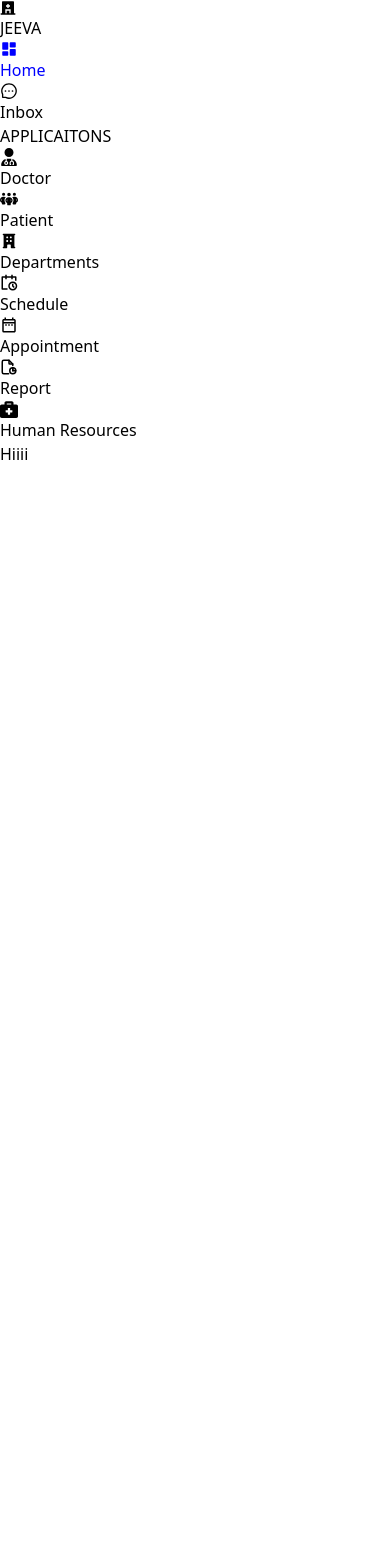
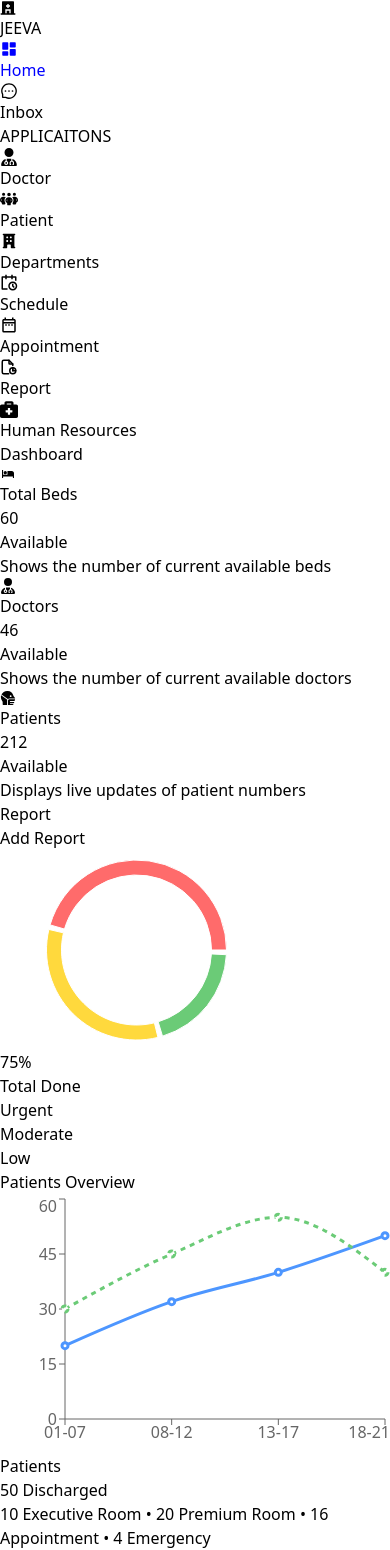
Before and after one commit to anikesh-17/JEEVA, a React (Vite) app in the folder frontend/jeeva-frontend/: page / in a window 390 px wide. Before the commit the page ends 844 px from the top, so only its background shows below. Built offline with nearby package versions, Linux system fonts and the light colour scheme; the HTML template or start-up script is replaced by a standard one.

Commit message:
Added navbar

```diff
--- a/frontend/jeeva-frontend/package.json
+++ b/frontend/jeeva-frontend/package.json
@@ -13,7 +13,8 @@
     "react": "^19.2.0",
     "react-dom": "^19.2.0",
     "react-icons": "^5.5.0",
-    "react-router-dom": "^7.9.6"
+    "react-router-dom": "^7.9.6",
+    "recharts": "^3.4.1"
   },
   "devDependencies": {
     "@eslint/js": "^9.39.1",
--- a/frontend/jeeva-frontend/src/App.jsx
+++ b/frontend/jeeva-frontend/src/App.jsx
@@ -1,9 +1,10 @@
 import React from 'react'
 import Navbar from './Component/Navbar'
 import Routing from './Utils/Routing'
+
 const App = () => {
   return (
-    <div className='w-full h-screen '>
+    <div className='w-full h-screen'>
       <Navbar/>
       <Routing/>
     </div>
--- a/frontend/jeeva-frontend/src/Component/Home.jsx
+++ b/frontend/jeeva-frontend/src/Component/Home.jsx
@@ -1,9 +1,20 @@
 import React from 'react'
+import Card from '../Home-Component/Card'
+import Cards from '../Home-Component/Cards'
+import ChartSection from '../Home-Component/ChartSection'
 
 function Home() {
   return (
-    <div className='w-full mx-auto ml-80 bg-zinc-500'>
-        <h1 className='text-[10vw]  font-bold'>Hiiii</h1>
+    <div className='w-full h-screen ml-72 mt-[-37vw] bg-sky-100'>
+      <div className='w-full bg-zinc-100'>
+        <h1 className='text-xl p-1  font-semibold'>Dashboard</h1>
+        </div>
+        <div>
+          <Cards/>
+        </div>
+        <div className='p-2'>
+          <ChartSection/>
+        </div>
     </div>
   )
 }
--- a/frontend/jeeva-frontend/src/Component/Inbox.jsx
+++ b/frontend/jeeva-frontend/src/Component/Inbox.jsx
@@ -3,7 +3,7 @@ import React from 'react'
 function Inbox() {
   return (
     <div className='w-full mx-auto ml-80 bg-zinc-500'>
-        <h1 className='text-[10vw]  font-bold'>Inbox</h1>>
+        <h1 className='text-[10vw]  font-bold'>Inbox</h1>
     </div>
   )
 }
--- a/frontend/jeeva-frontend/src/Component/Navbar1.jsx
+++ b/frontend/jeeva-frontend/src/Component/Navbar1.jsx
@@ -12,7 +12,7 @@ import { FaBriefcaseMedical } from "react-icons/fa";
 
 const Navbar1 = () => {
   return (
-    <div className='w-[200px] h-full  bg-zinc-200 font-sm mt-2 p-5 '>
+    <div className='w-[200px] bg-zinc-200 font-sm mt-2 p-5 '>
         <NavLink style={(e)=>{
           return{
             color: e.isActive ? "blue" : ""
--- /dev/null
+++ b/frontend/jeeva-frontend/src/Home-Component/Card.jsx
@@ -0,0 +1,19 @@
+import React from 'react'
+
+function Card({val}) {
+  return (
+    <div className='w-[24%] bg-white mt-5 ml-2 rounded-lg p-2'>
+      <h1 className='flex items-center gap-2 text-sm font-semibold'>{val.icon}{val.name}</h1>
+      <div className='flex gap-5 mt-4'>
+        <h1 className='text-2xl'>{val.number}</h1>
+<button className="px-2  text-black border border-blue-300 rounded-full text-xs">
+  Available
+</button>
+      </div>
+      <p className='mt-5 text-sm'>{val.description}</p>
+    </div>
+
+  )
+}
+
+export default Card
--- /dev/null
+++ b/frontend/jeeva-frontend/src/Home-Component/Cards.jsx
@@ -0,0 +1,18 @@
+import React from 'react'
+import Card from './Card'
+import { IoMdBed } from "react-icons/io";
+import { FaUserDoctor } from "react-icons/fa6";
+import { FaHeadSideMask } from "react-icons/fa6";
+
+function Cards() {
+    var comp = [
+        {name:"Total Beds", number:"60", description:"Shows the number of current available beds" , icon:<IoMdBed/>},
+        {name:"Doctors", number:"46", description:"Shows the number of current available doctors", icon:<FaUserDoctor/>},
+        {name:"Patients", number:"212", description:"Displays live updates of patient numbers", icon:<FaHeadSideMask/>}
+    ]
+  return (
+    <div className='flex gap-3'>{comp.map((elem, index)=> <Card key={index} val={elem}/>)}</div>
+  )
+}
+
+export default Cards
--- /dev/null
+++ b/frontend/jeeva-frontend/src/Home-Component/ChartSection.jsx
@@ -0,0 +1,105 @@
+import React from 'react'
+import {
+  PieChart,
+  Pie,
+  Cell,
+  LineChart,
+  Line,
+  XAxis,
+  YAxis,
+  Tooltip,
+  ResponsiveContainer,
+} from "recharts";
+
+function ChartSection() {
+    const pieData = [
+    { name: "Urgent", value: 35 },
+    { name: "Moderate", value: 25 },
+    { name: "Low", value: 15 },
+  ];
+
+  const COLORS = ["#FF6B6B", "#FFD93D", "#6BCB77"];
+
+  // Line Chart Data
+  const lineData = [
+    { day: "01-07", new: 30, discharge: 20 },
+    { day: "08-12", new: 45, discharge: 32 },
+    { day: "13-17", new: 55, discharge: 40 },
+    { day: "18-21", new: 40, discharge: 50 },
+  ];
+
+  return (
+        <div className="grid grid-cols-1 md:grid-cols-2 gap-6">
+
+      {/* LEFT DONUT CHART BOX */}
+      <div className="bg-white p-6 rounded-xl shadow">
+        <div className="flex justify-between items-center mb-4">
+          <h2 className="text-lg font-semibold">Report</h2>
+          <button className="bg-gray-100 px-3 py-1 rounded-md">Add Report</button>
+        </div>
+
+        <div className="flex justify-center">
+          <ResponsiveContainer width="70%" height={200}>
+            <PieChart>
+              <Pie
+                data={pieData}
+                innerRadius={75}
+                outerRadius={90}
+                fill="#8884d8"
+                paddingAngle={3}
+                dataKey="value"
+              >
+                {pieData.map((entry, index) => (
+                  <Cell key={index} fill={COLORS[index]} />
+                ))}
+              </Pie>
+            </PieChart>
+          </ResponsiveContainer>
+        </div>
+
+        {/* Center Percentage Text */}
+        <div className="text-center -mt-32 text-2xl font-bold">
+          75%
+        </div>
+        <p className="text-center text-gray-500 mb-4 ">Total Done</p>
+
+        {/* Legends */}
+        <div className="flex justify-around text-sm mt-4">
+          <span className="flex items-center gap-2">
+            <div className="w-3 h-3 rounded-full bg-[#FF6B6B]"></div> Urgent
+          </span>
+          <span className="flex items-center gap-2 -ml-3">
+            <div className="w-3 h-3 rounded-full bg-[#FFD93D]"></div> Moderate
+          </span>
+          <span className="flex items-center gap-2">
+            <div className="w-3 h-3 rounded-full bg-[#6BCB77]"></div> Low
+          </span>
+        </div>
+      </div>
+
+      {/* RIGHT LINE CHART BOX */}
+      <div className="bg-white p-6 rounded-xl shadow">
+        <h2 className="text-lg font-semibold mb-4">Patients Overview</h2>
+
+        <ResponsiveContainer width="100%" height={260}>
+          <LineChart data={lineData}>
+            <XAxis dataKey="day" />
+            <YAxis />
+            <Tooltip />
+            <Line type="monotone" dataKey="discharge" stroke="#4D96FF" strokeWidth={3} />
+            <Line type="monotone" dataKey="new" stroke="#6BCB77" strokeDasharray="5 5" strokeWidth={3} />
+          </LineChart>
+        </ResponsiveContainer>
+
+        {/* Small Card Inside Chart Box */}
+        <div className="mt-4 border rounded-lg p-3 shadow-sm">
+          <h3 className="font-semibold text-gray-700">Patients</h3>
+          <p className="text-2xl font-bold">50 <span className="text-green-600 text-sm">Discharged</span></p>
+          <p className="text-sm text-gray-500">10 Executive Room • 20 Premium Room • 16 Appointment • 4 Emergency</p>
+        </div>
+      </div>
+    </div>
+  );
+}
+
+export default ChartSection
```
Also changed, not shown: 1 other file (tests, documents, lock files or other folders).
